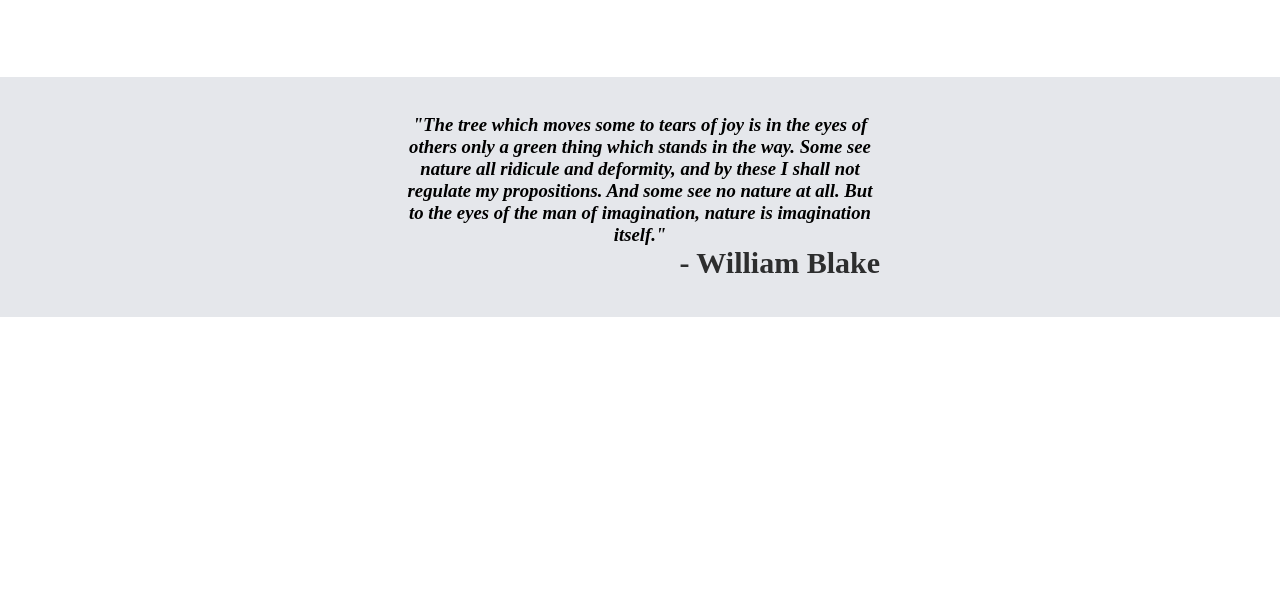
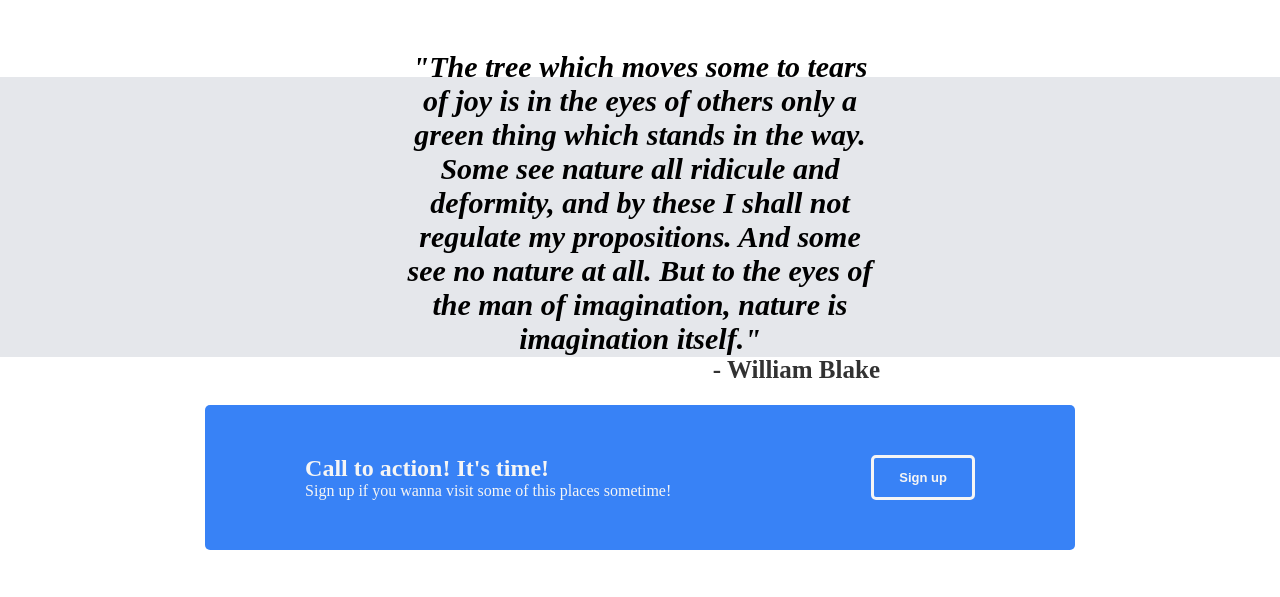
Before and after one commit to nicoosommer/landingpage, a plain HTML site: page index.html in a window 1280 px wide. Shown: the part 1275-1872 px from the top of the page. Before the commit the page ends 1592 px from the top, so only its background shows below. Drawn offline with Linux system fonts and the light colour scheme.

Commit message:
Ultima seccion terminada

```diff
--- a/index.html
+++ b/index.html
@@ -16,7 +16,7 @@
                 <a href="#">Three</a>
             </div>
         </div>
-        <div class="sub-footer">
+        <div class="sub-header">
             <div class="txt">
                 <h2>This website is awesome</h2>
                 <p>Lorem ipsum dolor sit amet consectetur adipisicing elit. Eos earum perspiciatis temporibus dicta fugiat est natus possimus nisi blanditiis labore!</p>
@@ -49,6 +49,16 @@
             <h3>"The tree which moves some to tears of joy is in the eyes of others only a green thing which stands in the way. Some see nature all ridicule and deformity, and by these I shall not regulate my propositions. And some see no nature at all. But to the eyes of the man of imagination, nature is imagination itself."</h3>
             <h5>- William Blake</h5>
         </div>
+        <div class="tarjeta">
+            <div class="tarjeta-sub">
+                <div class="texto">
+                    <h2>Call to action! It's time!</h2>
+                    <p>Sign up if you wanna visit some of this places sometime!</p>
+                </div>
+                <button><a href="#">Sign up</a></button>
+            </div>
+
+        </div>
     </div>
 </body>
 </html>
--- a/style.css
+++ b/style.css
@@ -34,13 +34,13 @@
 
 /* Segunda seccion */
 
-.sub-footer{
+.sub-header{
     background-color: #1F2937;
     display: flex;
     justify-content: center;
     padding: 50px;
 }
-.sub-footer .txt{
+.sub-header .txt{
     max-width: 25vw;
     display: flex;
     flex-direction: column;
@@ -50,12 +50,12 @@
     font-size: 18px;
     color: #E5E7EB;
 }
-.sub-footer .txt h2{
+.sub-header .txt h2{
     font-size: 48px;
     font-weight: bolder;
     color: #F9FAF8;
 }
-.sub-footer .txt button{
+.sub-header .txt button{
     background-color: #3882F6;
     border: 1px solid transparent;
     border-radius: 20px;
@@ -64,16 +64,16 @@
     font-size: 18px;
     color: #E5E7EB;
 }
-.sub-footer .txt button:hover{
+.sub-header .txt button:hover{
     opacity: 0.7;
     cursor: pointer;
 }
-.sub-footer img{
+.sub-header img{
     height: 250px;
     width: auto;
     margin-left: 40px;
 }
-.sub-footer img:hover{
+.sub-header img:hover{
     opacity: .8;
 }
 
@@ -127,7 +127,7 @@
 
 .quote{
     width: 100%;
-    height: 30vh;
+    height: 35vh;
     background-color: #E5E7Eb;
     display: flex;
     flex-direction: column;
@@ -138,9 +138,42 @@
 .quote h3{
     text-align: center;
     font-style: italic;
+    font-size: 30px;
 }
 .quote h5{
-    font-size: 30px;
+    font-size: 25px;
     opacity: 0.8;
     align-self: flex-end;
 }
+
+/* Quinta seccion */
+
+.tarjeta{
+    display: flex;
+    height: 30vh;
+    justify-content: center;
+    align-items: center;
+}
+.tarjeta-sub{
+    background-color: #3882F6;
+    padding: 50px 100px;
+    display: flex;
+    justify-content: center;
+    gap: 200px;
+    border-radius: 5px;
+}
+.tarjeta-sub .texto{
+    color: whitesmoke;
+}
+.tarjeta .tarjeta-sub button{
+    background-color: transparent;
+    border: 3px solid whitesmoke;
+    border-radius: 5px;
+    padding: 10px 25px;
+}
+.tarjeta .tarjeta-sub button a{
+    text-decoration: none;
+    color: whitesmoke;
+    font-weight: bolder;
+    font-size: 13px;
+}
```
